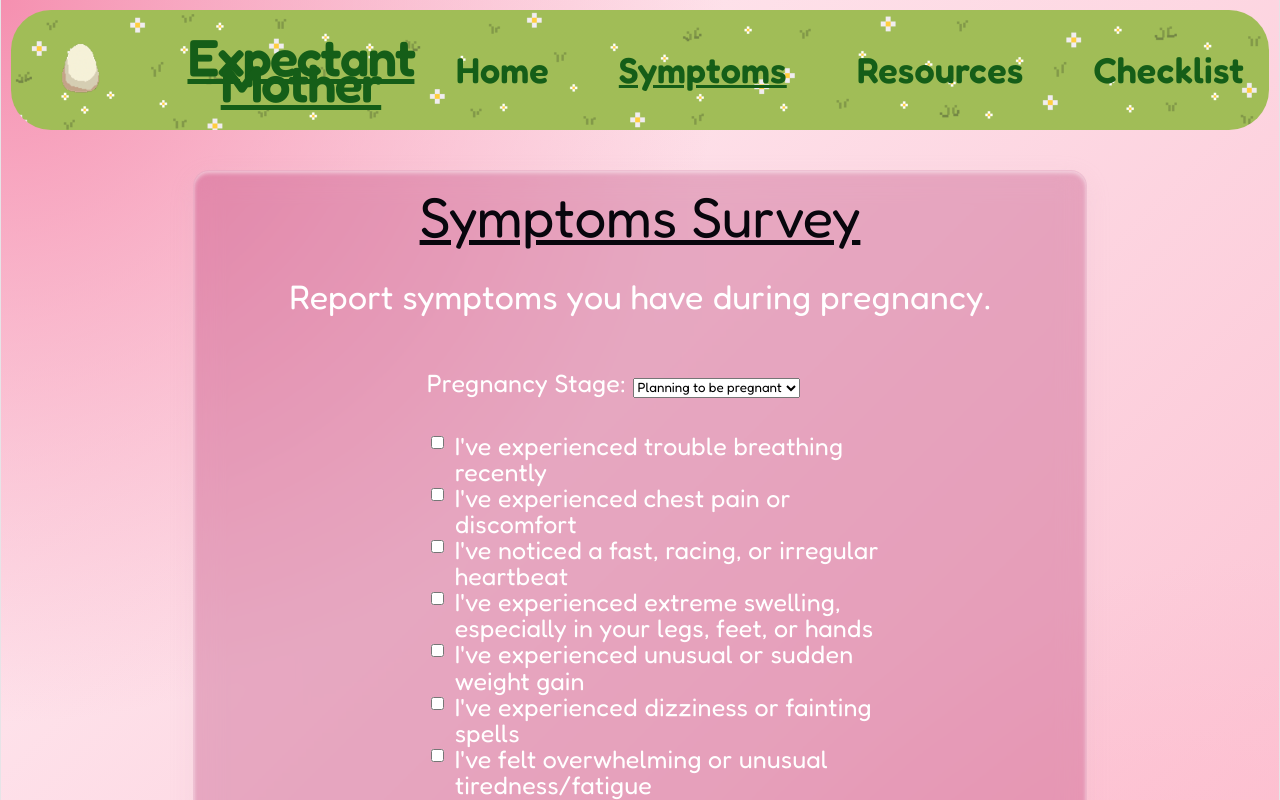
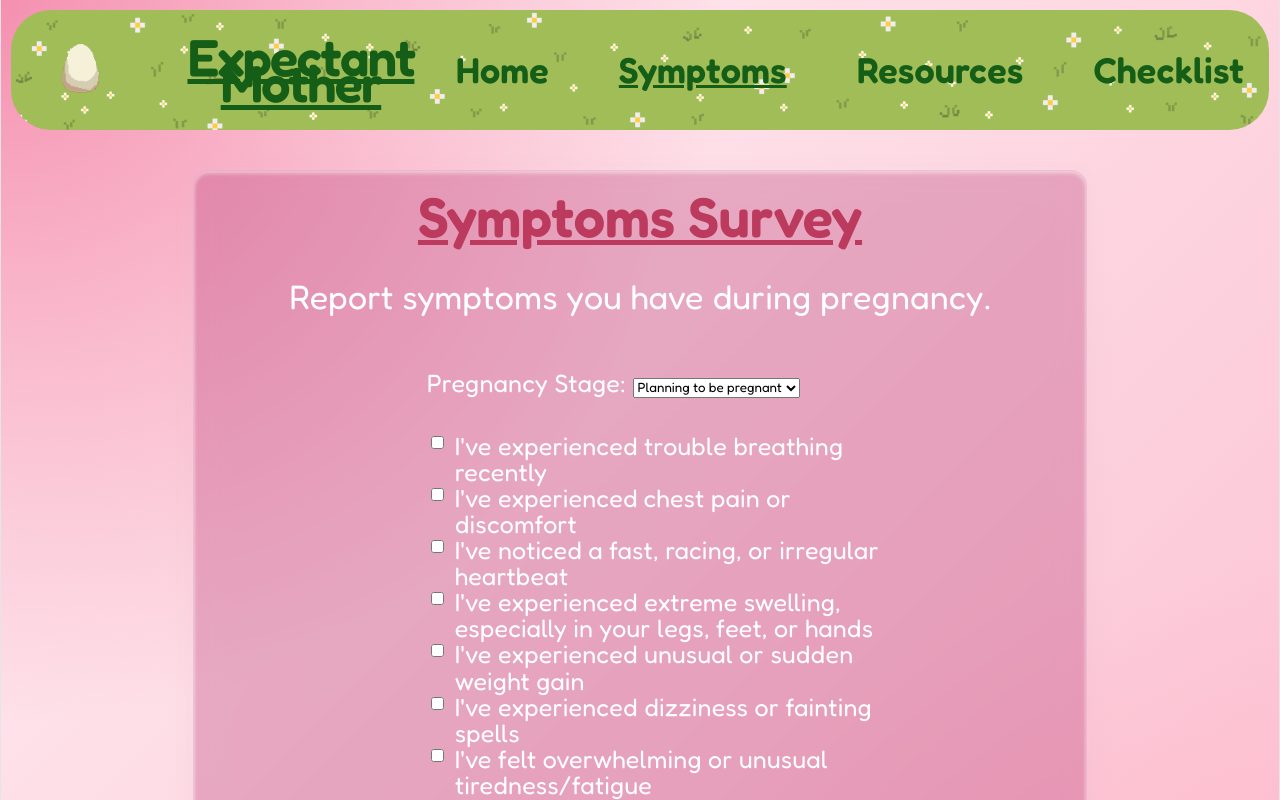
Before and after one commit to eihwang/venushacks26, a React (Vite) app: page /mother in a window 1280 px wide. Shown: the top 800 px of the page. Built offline with nearby package versions, Linux system fonts and the light colour scheme.

Commit message:
change color of symptoms section

```diff
--- a/src/App.css
+++ b/src/App.css
@@ -259,9 +259,10 @@ h1 {
 .symptoms-section h2 {
   font-family: 'Fredoka', sans-serif;
   font-size: 56px;
-  font-weight: 400;
+  font-weight: bold;
   text-decoration: underline;
   margin: 0 0 35px;
+  color: #bc3a5e;
 }
 
 .symptoms-section p {
```
